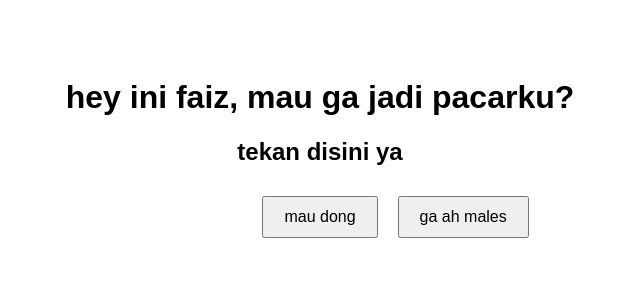
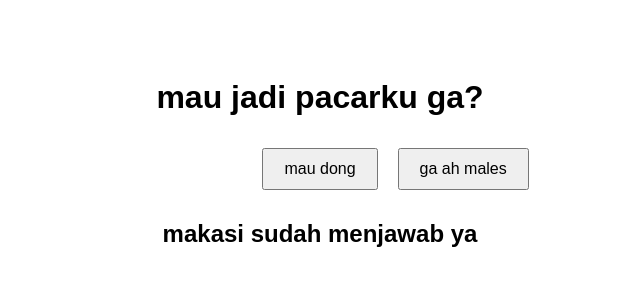
Before and after one commit to spitfirepais/dari-faiz, a plain HTML site: page index.html in a window 1280 px wide. Shown: the whole page, without its empty margins (320-960 px from the left). Drawn offline with Linux system fonts and the light colour scheme.

Commit message:
Add files via upload

```diff
--- a/index.html
+++ b/index.html
@@ -3,7 +3,7 @@
 <head>
     <meta charset="UTF-8">
     <meta name="viewport" content="width=device-width, initial-scale=1.0">
-    <title>hey mau ga jadi pacarku?</title>
+    <title>mau jadi pacarku ga?</title>
     <style>
         body {
             font-family: sans-serif;
@@ -33,12 +33,11 @@
     </style>
 </head>
 <body>
-    <h1>hey ini faiz, mau ga jadi pacarku?</h1>
-    <h2> tekan disini ya</h2>
+    <h1>mau jadi pacarku ga?</h1>
     <button id="ya">mau dong</button>
     <button id="tidak">ga ah males</button>
+    <h2> makasi sudah menjawab ya</h2>
     <img id="gambar" src="https://i.pinimg.com/236x/37/69/b7/3769b777484ea48cc344c545aa9d5047.jpg">
-    <p id="teks-gambar">LETSGOOOOOOOOOOOOOOOOOOO</p>
 
     <script>
         const tombolTidak = document.getElementById('tidak');
```
